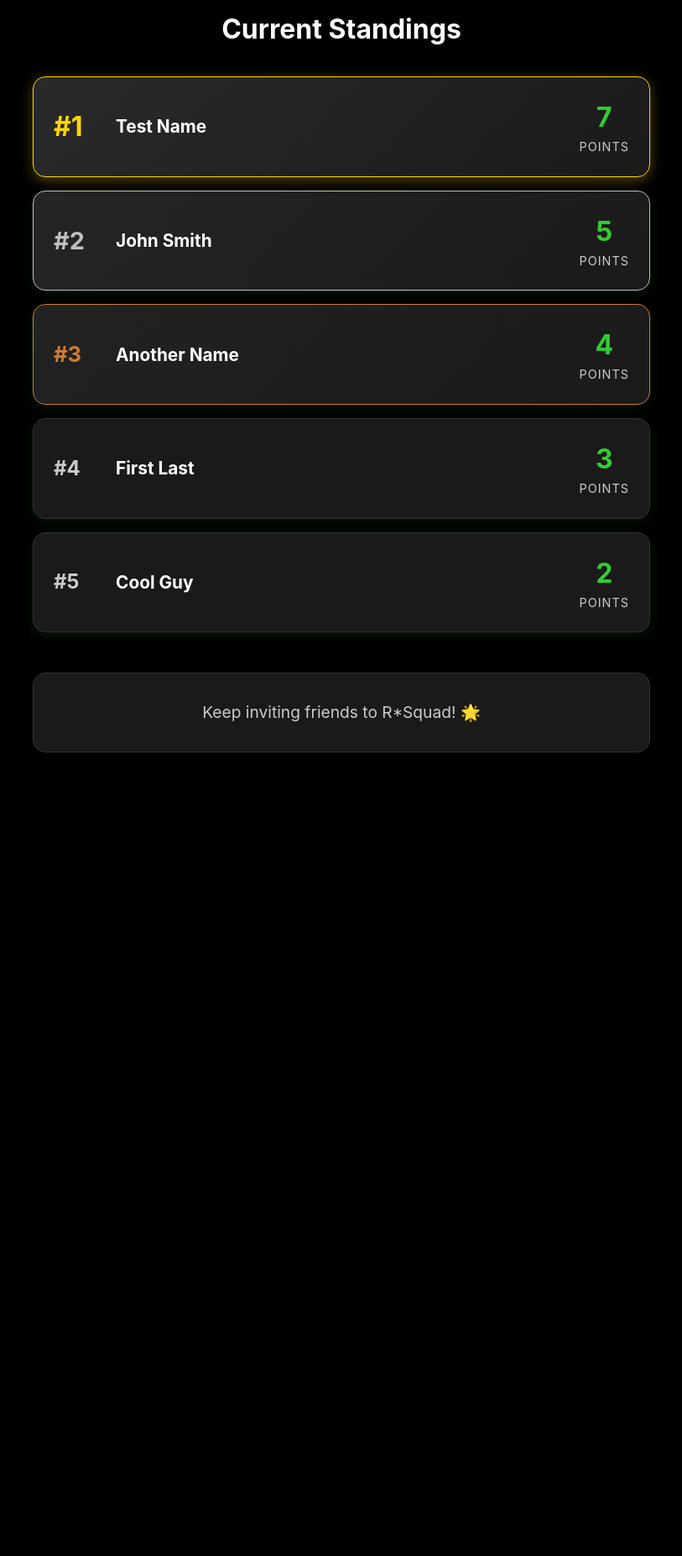
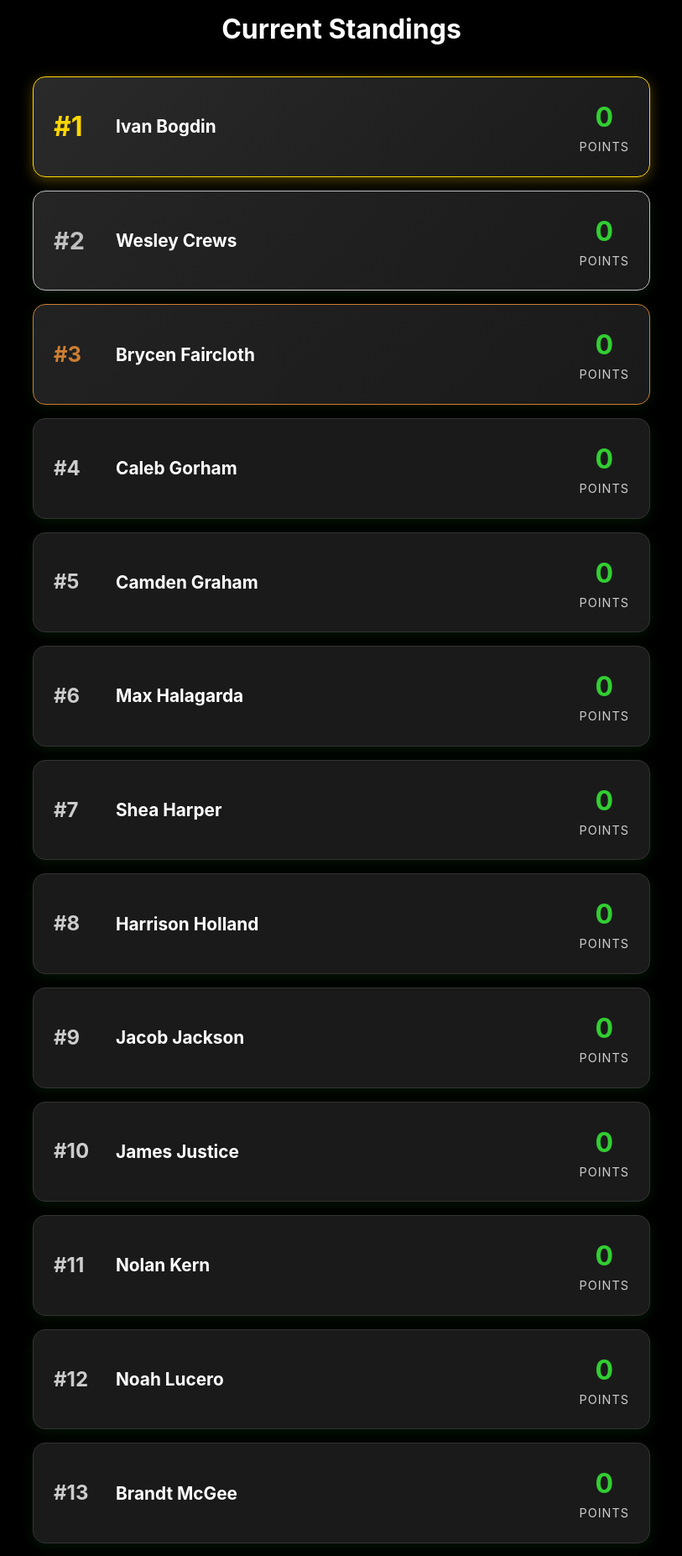
Before and after one commit to akeisling-nCino/rsquad, a React (Vite) app in the folder rsquad/: page / in a window 1280 px wide. Shown: the part 600-2453 px from the top of the page at 84% size, without its empty margins (233-1046 px from the left). Before the commit the page ends 1528 px from the top, so only its background shows below. Built offline with nearby package versions, Linux system fonts and the light colour scheme.

Commit message:
week zero

```diff
--- a/rsquad/src/App.tsx
+++ b/rsquad/src/App.tsx
@@ -11,11 +11,26 @@ interface Student {
 
 function App() {
   const [students] = useState<Student[]>([
-    { id: 1, name: "John Smith", points: 5 },
-    { id: 2, name: "First Last", points: 3 },
-    { id: 3, name: "Test Name", points: 7 },
-    { id: 4, name: "Cool Guy", points: 2 },
-    { id: 5, name: "Another Name", points: 4 },
+    { id: 1, name: "Ivan Bogdin", points: 0 },
+    { id: 2, name: "Wesley Crews", points: 0 },
+    { id: 3, name: "Brycen Faircloth", points: 0 },
+    { id: 4, name: "Caleb Gorham", points: 0 },
+    { id: 5, name: "Camden Graham", points: 0 },
+    { id: 6, name: "Max Halagarda", points: 0 },
+    { id: 7, name: "Shea Harper", points: 0 },
+    { id: 8, name: "Harrison Holland", points: 0 },
+    { id: 9, name: "Jacob Jackson", points: 0 },
+    { id: 10, name: "James Justice", points: 0 },
+    { id: 11, name: "Nolan Kern", points: 0 },
+    { id: 12, name: "Noah Lucero", points: 0 },
+    { id: 13, name: "Brandt McGee", points: 0 },
+    { id: 14, name: "Tyler Miller", points: 0 },
+    { id: 15, name: "Knox Morgan", points: 0 },
+    { id: 16, name: "Micah O'Neill", points: 0 },
+    { id: 17, name: "Blake Podolinsky", points: 0 },
+    { id: 18, name: "Dylan Swancer", points: 0 },
+    { id: 19, name: "Nolan Thacker", points: 0 },
+    { id: 20, name: "Carter Todd", points: 0 },
   ]);
 
   const sortedStudents = [...students].sort((a, b) => b.points - a.points);
```
